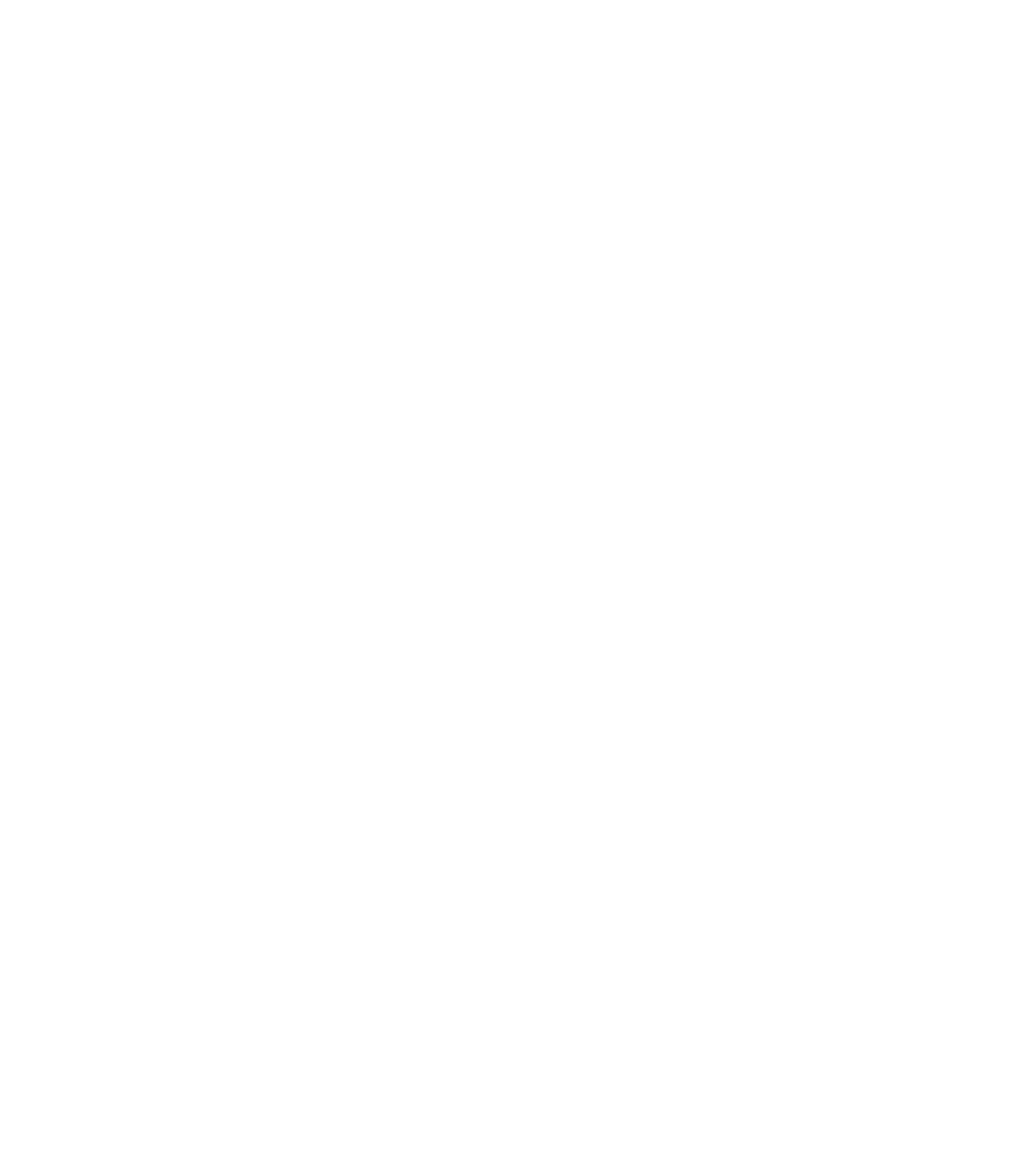
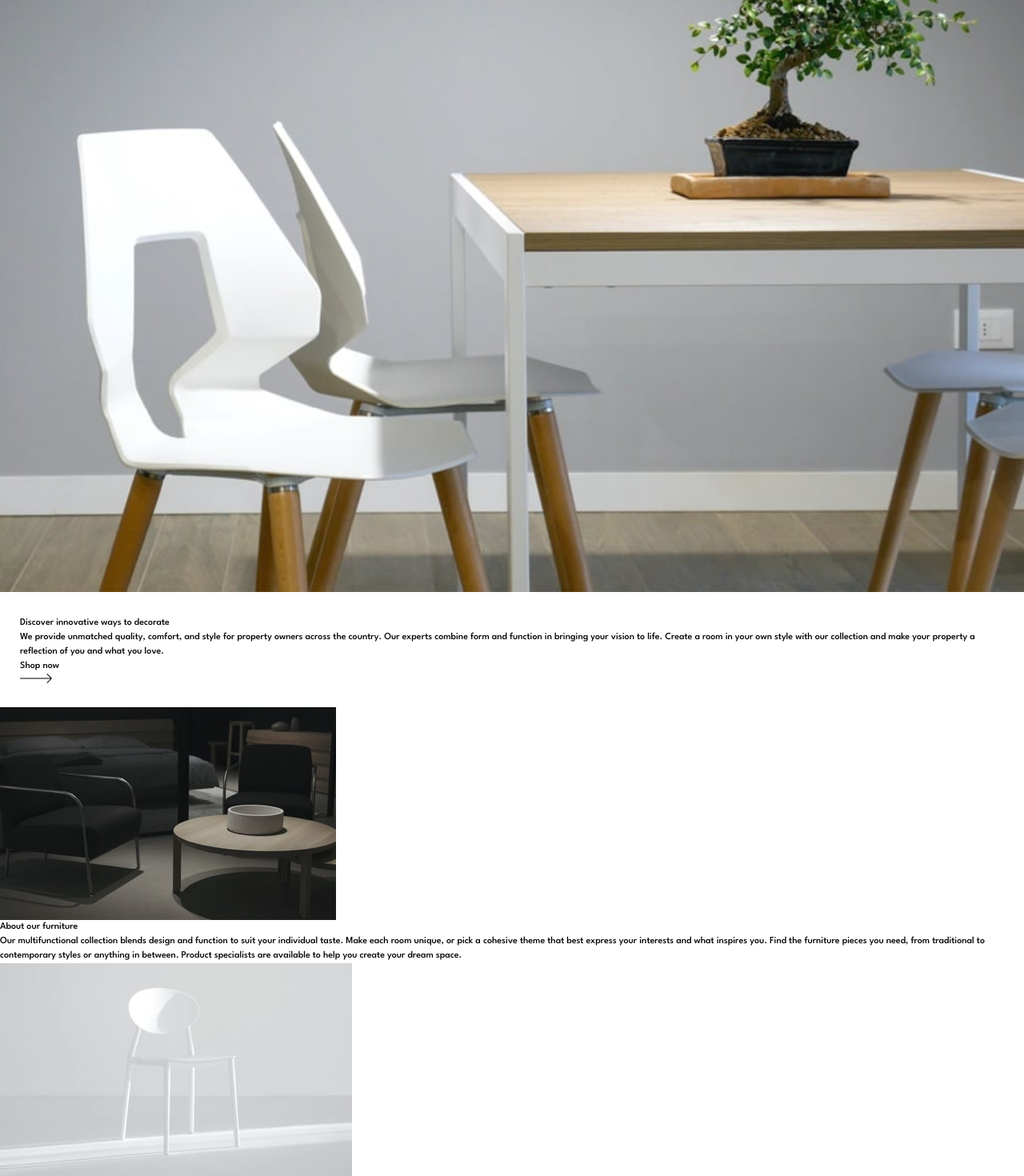
Before and after one commit to ramz04/Room-Homepage-Website, a React (Vite) app: page / in a window 1280 px wide. Shown: the part 74-1544 px from the top of the page at 80% size. Before the commit the page ends 800 px from the top, so only its background shows below. Built offline with nearby package versions, Linux system fonts and the light colour scheme.

Commit message:
Setting up the main page

```diff
--- a/src/App.jsx
+++ b/src/App.jsx
@@ -1,11 +1,56 @@
+import img_mobile1 from './assets/images/mobile-image-hero-1.jpg'
+import img_desktop1 from './assets/images/desktop-image-hero-1.jpg'
+import dark from './assets/images/image-about-dark.jpg'
+import light from './assets/images/image-about-light.jpg'
+//import hamburger from './assets/images/icon-hamburger.svg'
+//import close from './assets/images/icon-close.svg'
+import arrow from './assets/images/icon-arrow.svg'
+// import angle_left from './assets/images/icon-angle-left.svg'
+// import angle_right from './assets/images/icon-angle-right.svg'
 
 function App() {
 
   return (
     <div className="App">
-        <div>
+        <section className="hero">
+          <div className="hero--main-page relative">
+            <picture>
+              <source media="(min-width:1024px)" srcSet={img_desktop1}/>
+              <img src={img_mobile1} alt="" className='hero--main-page--img'/>
+            </picture>
+            <div>
 
-        </div>
+            </div>
+
+          </div>
+          <div className="hero--discover">
+            <h1>Discover innovative ways to decorate</h1>
+            <p>
+              We provide unmatched quality, comfort, and style for property owners across the country.
+              Our experts combine form and function in bringing your vision to life. Create a room in your
+              own style with our collection and make your property a reflection of you and what you love.
+            </p>
+            <div>
+              Shop now
+              <img src={arrow} alt='Arrow' />
+            </div>
+
+          </div>
+        </section>
+        <section className="about">
+          <img className='about--img' src={dark} alt='About Dark' />
+          <div className='about--text'>
+            <h3>About our furniture</h3>
+            <p>
+            Our multifunctional collection blends design and function to suit your individual taste.
+            Make each room unique, or pick a cohesive theme that best express your interests and what
+            inspires you. Find the furniture pieces you need, from traditional to contemporary styles
+            or anything in between. Product specialists are available to help you create your dream space.
+            </p>
+
+          </div>
+          <img className='about--img' src={light} alt='About Light' />
+        </section>
     </div>
   )
 }
--- a/src/index.css
+++ b/src/index.css
@@ -73,3 +73,46 @@
     text-decoration: none;
     color: inherit;
   }
+
+.hero{
+
+}
+
+.hero--main-page{
+
+}
+
+.hero--main-page--img{
+    width: 100%;
+    position: relative;
+    object-fit: cover;
+}
+
+.hero--discover{
+    padding: 30px 25px;
+
+}
+
+.hero--discover p {
+
+}
+
+.hero--discover h1 {
+
+}
+
+.hero--discover div {
+
+}
+
+.about{
+
+}
+
+.about--text {
+
+}
+
+.about--img{
+
+}
```
Also changed, not shown: guide.html (added, +59 -0 lines).
